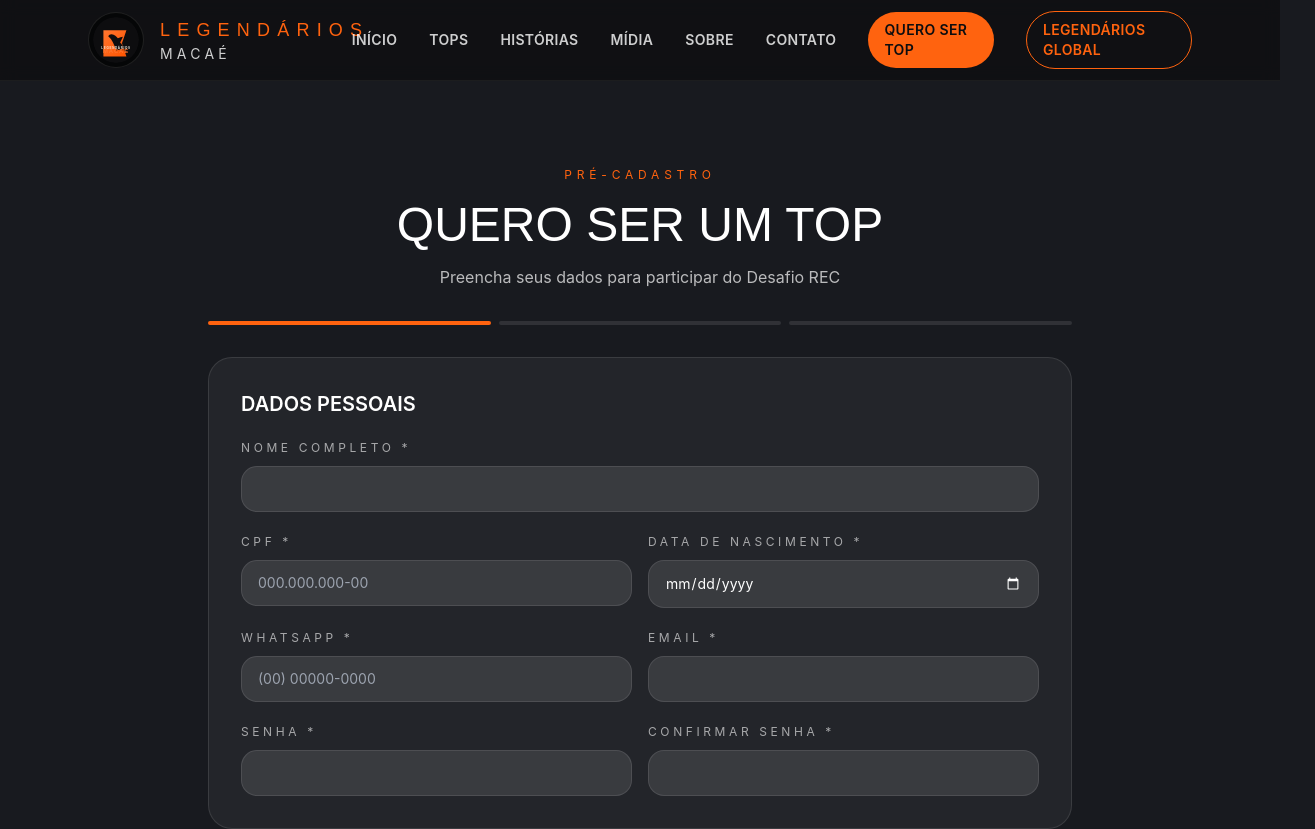
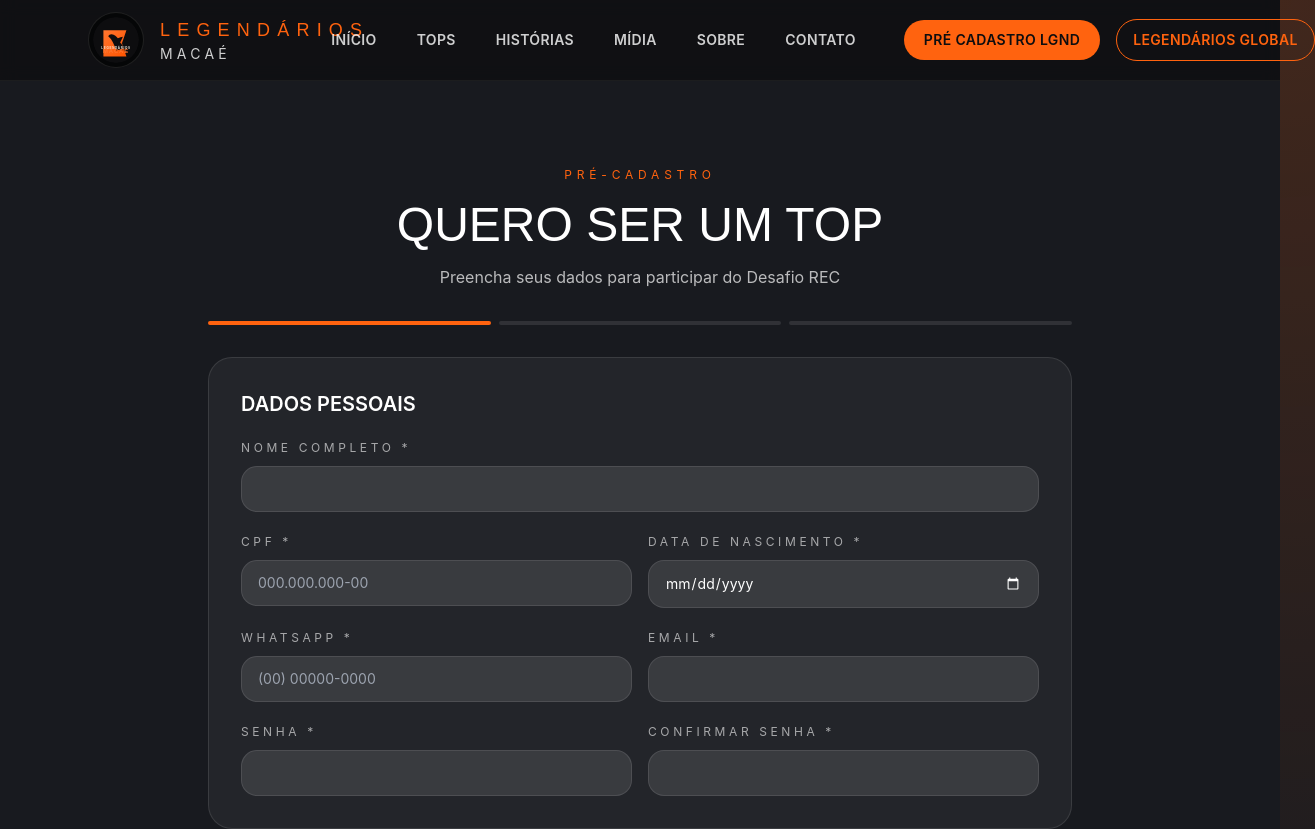
Before and after one commit to Adjalma/Legendarios-Macae, a React (Vite) app: page /cadastro in a window 1280 px wide. Shown: the top 829 px of the page, 1315 px wide, since content can reach past the window. Built offline with nearby package versions, Linux system fonts and the light colour scheme.

Commit message:
fix: ajustar espaçamentos do menu e alterar texto do botão para PRÉ CADASTRO LGND

```diff
--- a/src/components/navigation/MobileMenu.tsx
+++ b/src/components/navigation/MobileMenu.tsx
@@ -7,7 +7,7 @@ type MobileMenuProps = {
   onClose: () => void;
 };
 
-const ctaLink = { label: "Quero ser TOP", path: "/cadastro" };
+const ctaLink = { label: "PRÉ CADASTRO LGND", path: "/cadastro" };
 
 export const MobileMenu = ({ links, isOpen, onClose }: MobileMenuProps) => {
   if (!isOpen) {
@@ -16,14 +16,14 @@ export const MobileMenu = ({ links, isOpen, onClose }: MobileMenuProps) => {
 
   return (
     <div className="border-t border-white/10 bg-legendarios-dark/95 md:hidden">
-      <nav className="flex flex-col px-6 py-4 text-sm font-semibold uppercase tracking-wide text-white/80">
+      <nav className="flex flex-col px-6 py-6 text-sm font-semibold uppercase tracking-wide text-white/80">
         {links.map((link) => (
           <NavLink
             key={link.path}
             to={link.path}
             onClick={onClose}
             className={({ isActive }) =>
-              `rounded-md px-3 py-2 transition hover:bg-white/5 hover:text-white ${
+              `mb-3 rounded-md px-4 py-3 transition hover:bg-white/5 hover:text-white ${
                 isActive ? "text-legendarios-orange" : ""
               }`
             }
@@ -31,10 +31,11 @@ export const MobileMenu = ({ links, isOpen, onClose }: MobileMenuProps) => {
             {link.label}
           </NavLink>
         ))}
+        <div className="mt-4 space-y-3 border-t border-white/10 pt-4">
           <NavLink
             to={ctaLink.path}
             onClick={onClose}
-          className="mt-3 rounded-md bg-legendarios-orange px-3 py-2 text-center font-semibold text-legendarios-dark transition hover:bg-white"
+            className="block rounded-md bg-legendarios-orange px-4 py-3 text-center font-semibold text-legendarios-dark transition hover:bg-white"
           >
             {ctaLink.label}
           </NavLink>
@@ -42,11 +43,12 @@ export const MobileMenu = ({ links, isOpen, onClose }: MobileMenuProps) => {
             href="https://loslegendarios.org/"
             target="_blank"
             rel="noreferrer"
-          className="mt-3 rounded-md border border-legendarios-orange px-3 py-2 text-center text-legendarios-orange transition hover:bg-legendarios-orange hover:text-legendarios-dark"
+            className="block rounded-md border border-legendarios-orange px-4 py-3 text-center text-legendarios-orange transition hover:bg-legendarios-orange hover:text-legendarios-dark"
             onClick={onClose}
           >
             Legendários Global
           </a>
+        </div>
       </nav>
     </div>
   );
--- a/src/components/navigation/Navbar.tsx
+++ b/src/components/navigation/Navbar.tsx
@@ -12,7 +12,7 @@ const links: NavigationLink[] = [
   { label: "Contato", path: "/contato" }
 ];
 
-const ctaLink = { label: "Quero ser TOP", path: "/cadastro" };
+const ctaLink = { label: "PRÉ CADASTRO LGND", path: "/cadastro" };
 
 export const Navbar = () => {
   const [isOpen, setIsOpen] = useState(false);
@@ -36,13 +36,13 @@ export const Navbar = () => {
           </div>
         </NavLink>
 
-        <nav className="hidden items-center gap-8 text-sm font-semibold uppercase tracking-wide text-white/80 md:flex">
+        <nav className="hidden items-center gap-6 text-sm font-semibold uppercase tracking-wide text-white/80 md:flex">
           {links.map((link) => (
             <NavLink
               key={link.path}
               to={link.path}
               className={({ isActive }) =>
-                `transition hover:text-white ${
+                `px-2 transition hover:text-white ${
                   isActive ? "text-legendarios-orange" : ""
                 }`
               }
@@ -50,9 +50,10 @@ export const Navbar = () => {
               {link.label}
             </NavLink>
           ))}
+          <div className="ml-4 flex items-center gap-4">
             <NavLink
               to={ctaLink.path}
-            className="rounded-full bg-legendarios-orange px-4 py-2 text-legendarios-dark font-semibold transition hover:bg-white"
+              className="whitespace-nowrap rounded-full bg-legendarios-orange px-5 py-2.5 text-sm text-legendarios-dark font-semibold transition hover:bg-white"
             >
               {ctaLink.label}
             </NavLink>
@@ -60,10 +61,11 @@ export const Navbar = () => {
               href="https://loslegendarios.org/"
               target="_blank"
               rel="noreferrer"
-            className="rounded-full border border-legendarios-orange px-4 py-2 text-legendarios-orange transition hover:bg-legendarios-orange hover:text-legendarios-dark"
+              className="whitespace-nowrap rounded-full border border-legendarios-orange px-4 py-2.5 text-sm text-legendarios-orange transition hover:bg-legendarios-orange hover:text-legendarios-dark"
             >
               Legendários Global
             </a>
+          </div>
         </nav>
 
         <button
```
Lines whose indentation alone changed are shown as unchanged.
